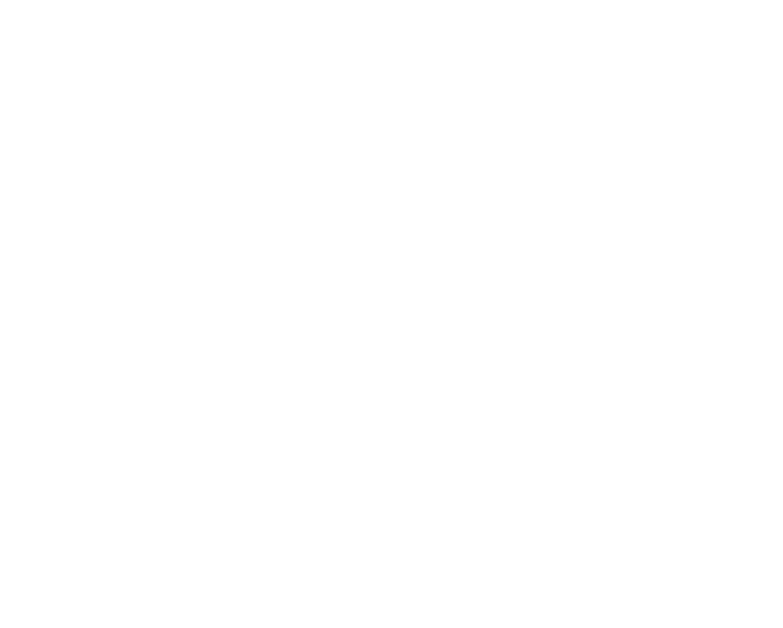
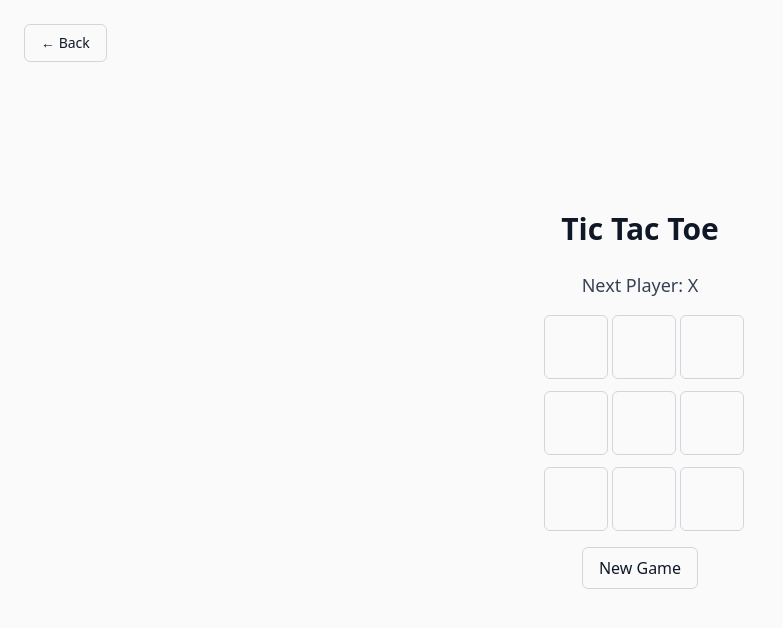
Before and after one commit to paras603/paras603.github.io, a React (Vite) app: page /tictactoe in a window 1280 px wide. Before the commit this address had no page. Shown: the top 628 px of the page, without its empty margins (0-783 px from the left). Built offline with nearby package versions, Linux system fonts and the light colour scheme.

Commit message:
fixed ui and added tik tac toe

```diff
--- a/package.json
+++ b/package.json
@@ -8,7 +8,7 @@
     "build": "vite build",
     "lint": "eslint .",
     "preview": "vite preview",
-    "deploy": "vite build && gh-pages -d dist"
+    "deploy": "npm run build"
   },
   "dependencies": {
     "@tailwindcss/vite": "^4.1.11",
@@ -25,7 +25,6 @@
     "eslint": "^9.30.1",
     "eslint-plugin-react-hooks": "^5.2.0",
     "eslint-plugin-react-refresh": "^0.4.20",
-    "gh-pages": "^6.3.0",
     "globals": "^16.3.0",
     "postcss": "^8.5.6",
     "tailwindcss": "^4.1.11",
--- a/src/App.tsx
+++ b/src/App.tsx
@@ -9,7 +9,8 @@ const App: React.FC = () => {
     <Router>
       <Routes>
         <Route path="/" element={<Dashboard />} />
-        <Route path="/game" element={< SnakeGame/>} />
+        <Route path="/snake" element={< SnakeGame/>} />
+        <Route path='/tictactoe' element={<TicTacToe/>} />
       </Routes>
     </Router>
   );
--- /dev/null
+++ b/src/Button.tsx
@@ -0,0 +1,23 @@
+import React from 'react';
+
+interface ButtonProps extends React.ButtonHTMLAttributes<HTMLButtonElement> {
+  children: React.ReactNode;
+}
+
+const Button: React.FC<ButtonProps> = ({ children, className = '', ...props }) => {
+  return (
+    <button
+      {...props}
+      className={
+        `border border-gray-300 rounded-md px-4 py-2 font-medium text-gray-900
+         hover:bg-gray-100 active:bg-gray-200 transition-colors
+         focus:outline-none focus-visible:ring-2 focus-visible:ring-indigo-400
+         ${className}`
+      }
+    >
+      {children}
+    </button>
+  );
+};
+
+export default Button;
--- a/src/Dashboard.tsx
+++ b/src/Dashboard.tsx
@@ -4,17 +4,36 @@ const Dashboard: React.FC = () => {
   const navigate = useNavigate();
 
   return (
-    <div className="w-screen h-screen bg-[#f5f5f5] flex flex-col items-center justify-center text-gray-900 p-8">
-      <h1 className="text-3xl font-medium mb-4">Under Construction</h1>
-      <p className="mb-8 text-base max-w-sm text-center">
-        This dashboard is coming soon. Meanwhile, try the Snake Game!
+    <div className="w-screen min-h-screen bg-[#fafafa] flex flex-col items-center justify-center text-gray-900 p-8">
+      <h1 className="text-4xl font-semibold mb-6 tracking-tight">
+        Under Construction
+      </h1>
+      <p className="mb-10 max-w-xs text-center text-gray-600 text-base leading-relaxed">
+        The portfolio is coming soon. Meanwhile, try some games!
       </p>
-      <button
-        onClick={() => navigate('/game')}
-        className="border border-gray-700 text-gray-900 px-8 py-2 rounded hover:bg-gray-200 transition-colors text-sm font-semibold"
-      >
-        Play Snake Game
-      </button>
+      <div className="flex flex-col gap-4 w-full max-w-xs">
+        <button
+          onClick={() => navigate('/snake')}
+          className="w-full border border-gray-300 rounded-md py-3 text-gray-900 font-medium text-base cursor-pointer
+            hover:bg-gray-100 active:bg-gray-200 transition-colors focus:outline-none focus-visible:ring-2 focus-visible:ring-indigo-400"
+        >
+          Play Snake Game
+        </button>
+        <button
+          onClick={() => navigate('/tictactoe')}
+          className="w-full border border-gray-300 rounded-md py-3 text-gray-900 font-medium text-base cursor-pointer
+            hover:bg-gray-100 active:bg-gray-200 transition-colors focus:outline-none focus-visible:ring-2 focus-visible:ring-indigo-400"
+        >
+          Play Tic Tac Toe
+        </button>
+        <button
+          onClick={() => navigate('/tictactoe')}
+          className="w-full border border-gray-300 rounded-md py-3 text-gray-900 font-medium text-base cursor-pointer
+            hover:bg-gray-100 active:bg-gray-200 transition-colors focus:outline-none focus-visible:ring-2 focus-visible:ring-indigo-400"
+        >
+          Play Wac a mole
+        </button>
+      </div>
     </div>
   );
 };
--- /dev/null
+++ b/src/PageLayout.tsx
@@ -0,0 +1,29 @@
+import React from 'react';
+import { useNavigate } from 'react-router-dom';
+import Button from './Button'; // import the reusable Button here
+
+interface PageLayoutProps {
+  children: React.ReactNode;
+  title: string;
+}
+
+const PageLayout: React.FC<PageLayoutProps> = ({ children, title }) => {
+  const navigate = useNavigate();
+
+  return (
+    <div className="w-screen min-h-screen bg-[#fafafa] flex flex-col items-center justify-center p-8 text-gray-900 select-none relative">
+      <Button
+        onClick={() => navigate('/')}
+        className="absolute top-6 left-6 text-sm px-3 py-1"
+      >
+        ← Back
+      </Button>
+
+      <h1 className="text-3xl font-semibold mb-6">{title}</h1>
+
+      <div className="w-full max-w-md">{children}</div>
+    </div>
+  );
+};
+
+export default PageLayout;
--- a/src/SnakeGame.tsx
+++ b/src/SnakeGame.tsx
@@ -1,5 +1,6 @@
 import React, { useState, useEffect, useRef } from 'react';
-import { useNavigate } from 'react-router-dom';
+import PageLayout from './PageLayout';
+import Button from './Button';
 
 const gridSize = 10;
 const initialSnake = [
@@ -23,14 +24,13 @@ const getRandomFoodPosition = (snake: number[][]): [number, number] => {
 };
 
 const SnakeGame: React.FC = () => {
-  const navigate = useNavigate();
-
   const [snake, setSnake] = useState<number[][]>(initialSnake);
   const [direction, setDirection] = useState<Direction>('RIGHT');
   const [food, setFood] = useState<[number, number]>(() =>
     getRandomFoodPosition(initialSnake)
   );
   const [gameOver, setGameOver] = useState(false);
+  const [score, setScore] = useState(0);
 
   const moveRef = useRef(direction);
   moveRef.current = direction;
@@ -99,6 +99,7 @@ const SnakeGame: React.FC = () => {
         if (newHead[0] === food[0] && newHead[1] === food[1]) {
           newSnake = [...prevSnake, newHead];
           setFood(getRandomFoodPosition(newSnake));
+          setScore((prev) => prev + 1);
         } else {
           newSnake = [...prevSnake.slice(1), newHead];
         }
@@ -114,25 +115,20 @@ const SnakeGame: React.FC = () => {
     setSnake(initialSnake);
     setDirection('RIGHT');
     setFood(getRandomFoodPosition(initialSnake));
+    setScore(0);
     setGameOver(false);
   };
 
   return (
-    <div className="w-screen h-screen bg-[#f5f5f5] flex flex-col items-center justify-center p-8 select-none relative text-gray-900">
-      <button
-        onClick={() => navigate('/')}
-        className="absolute top-6 left-6 border border-gray-700 rounded px-3 py-1 text-sm font-semibold hover:bg-gray-200 transition-colors"
-      >
-        ← Back
-      </button>
-
-      <h1 className="text-2xl font-medium mb-8">Snake Game</h1>
+    <PageLayout title="Snake Game">
+      <p className="text-lg font-semibold mb-6 text-center">Score: {score}</p>
 
       <div
-        className="grid gap-[2px]"
+        className="grid gap-[2px] mx-auto"
         style={{
           gridTemplateColumns: `repeat(${gridSize}, 28px)`,
           gridTemplateRows: `repeat(${gridSize}, 28px)`,
+          width: `${gridSize * 28 + (gridSize - 1) * 2}px`, // 28px cell + 2px gap between cells
         }}
       >
         {Array.from({ length: gridSize * gridSize }).map((_, idx) => {
@@ -159,15 +155,10 @@ const SnakeGame: React.FC = () => {
       {gameOver && (
         <div className="mt-10 text-center">
           <h2 className="text-xl font-medium mb-4">Game Over</h2>
-          <button
-            onClick={restartGame}
-            className="border border-gray-700 rounded px-6 py-2 font-semibold hover:bg-gray-200 transition-colors"
-          >
-            Restart
-          </button>
+          <Button onClick={restartGame}>Restart</Button>
         </div>
       )}
-    </div>
+    </PageLayout>
   );
 };
 
--- a/src/TicTacToe.tsx
+++ b/src/TicTacToe.tsx
@@ -1,9 +1,12 @@
 import React, { useState } from 'react';
+import PageLayout from './PageLayout';
+import Button from './Button';
 
 const TicTacToe: React.FC = () => {
   const [board, setBoard] = useState<(null | 'X' | 'O')[]>(Array(9).fill(null));
   const [xIsNext, setXIsNext] = useState(true);
   const winner = calculateWinner(board);
+  const isDraw = board.every(cell => cell !== null) && !winner;
 
   function handleClick(i: number) {
     if (board[i] || winner) return;
@@ -13,11 +16,16 @@ const TicTacToe: React.FC = () => {
     setXIsNext(!xIsNext);
   }
 
+  function restartGame() {
+    setBoard(Array(9).fill(null));
+    setXIsNext(true);
+  }
+
   function calculateWinner(squares: (null | 'X' | 'O')[]) {
     const lines = [
-      [0,1,2],[3,4,5],[6,7,8], // rows
-      [0,3,6],[1,4,7],[2,5,8], // cols
-      [0,4,8],[2,4,6],         // diagonals
+      [0,1,2],[3,4,5],[6,7,8],
+      [0,3,6],[1,4,7],[2,5,8],
+      [0,4,8],[2,4,6],
     ];
     for (let [a,b,c] of lines) {
       if (squares[a] && squares[a] === squares[b] && squares[a] === squares[c]) {
@@ -28,20 +36,32 @@ const TicTacToe: React.FC = () => {
   }
 
   return (
-    <div className="text-center">
-      <h2>{winner ? `Winner: ${winner}` : `Next Player: ${xIsNext ? 'X' : 'O'}`}</h2>
-      <div className="grid grid-cols-3 gap-2 w-48 mx-auto mt-4">
+    <PageLayout title="Tic Tac Toe">
+      <h2 className="mb-4 text-center text-lg font-medium text-gray-700">
+        {winner
+          ? `Winner: ${winner}`
+          : isDraw
+          ? "It's a Draw!"
+          : `Next Player: ${xIsNext ? 'X' : 'O'}`}
+      </h2>
+
+      <div className="grid grid-cols-3 gap-3 mx-auto w-48">
         {board.map((val, idx) => (
-          <button
+          <Button
             key={idx}
             onClick={() => handleClick(idx)}
-            className="w-16 h-16 border-2 border-gray-700 text-3xl font-bold"
+            className="w-16 h-16 text-3xl font-bold flex items-center justify-center"
           >
             {val}
-          </button>
+          </Button>
         ))}
       </div>
-    </div>
+
+      {/*New Game button */}
+      <div className="text-center mt-4">
+        <Button onClick={restartGame}>New Game</Button>
+      </div>
+    </PageLayout>
   );
 };
 
--- a/vite.config.js
+++ b/vite.config.js
@@ -4,7 +4,9 @@ import tailwindcss from '@tailwindcss/vite'
 
 // https://vite.dev/config/
 export default defineConfig({
-  base: '/paras603.github.io/',
+  base: './',  build: {
+    outDir: 'docs' // build output to /docs folder
+  },
   plugins: [
     react(),
     tailwindcss(),
```
Also changed, not shown: 1 other file (tests, documents, lock files or other folders).
